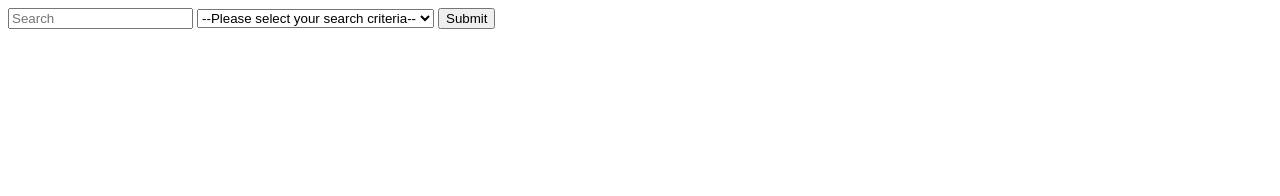
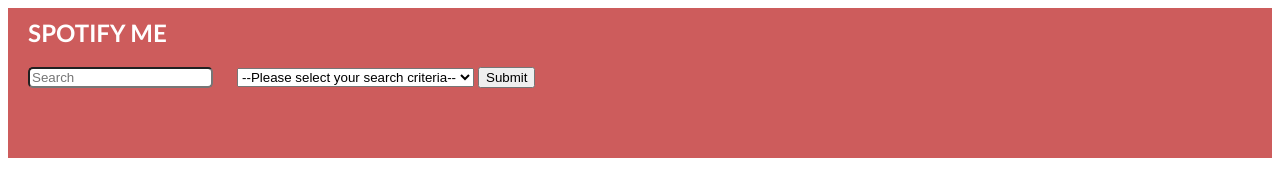
Before and after one commit to jswiss/week5_day1_spotify_me, a plain HTML site: page index.html in a window 1280 px wide. Drawn offline with nearby package versions, Linux system fonts and the light colour scheme.

Commit message:
added a little css, did event listeners in jquery

```diff
--- a/css/styles.css
+++ b/css/styles.css
@@ -0,0 +1,23 @@
+h1 {
+  font-family: Futura, "Trebuchet MS", Arial, sans-serif;
+  font-weight: bold;
+  color: white;
+  font-size: 24px;
+  margin: 10px 0 0 20px;
+}
+
+header {
+  width: 100%;
+  height: 150px;
+  background: indianred;
+  float: left;
+}
+
+input {
+  margin: 20px 0 0 20px;
+  border-radius: 5px;
+}
+
+select {
+  margin-left: 20px;
+}
--- a/index.html
+++ b/index.html
@@ -7,6 +7,7 @@
 </head>
 <body>
   <header>
+    <h1>SPOTIFY ME</h1>
     <input type="text" id="search-music" placeholder="Search">
     <select id="select-search">
       <option value="default">--Please select your search criteria--</option>
--- a/js/jq-spotify.js
+++ b/js/jq-spotify.js
@@ -5,20 +5,28 @@ $(document).ready(function() {
   var inputSearch = $('#search-music');
   var searchSelect = $('#select-search');
   var results = $('#results');
+  var searchInput;
 
   //Event listeners
   // submitButton.on('click', getSpotifyData)
-  inputSearch.on('change', getSearchInput)
-  searchSelect.on('change', getSearchType)
+  inputSearch.on('change', getSearchInput);
+  searchSelect.on('change', getResults);
 
-  function getSearchType(e) {
-    var searchType = $(this).val();
-    console.log(searchType);
+  function getSearchInput() {
+    searchInput = inputSearch.val().toLowerCase();
   }
 
-  function getSearchInput(e) {
-    var searchInput = $(this).val().toLowerCase();
-    console.log(searchInput);
+  function getResults(e) {
+    var searchType = $(this).val();
+    console.log('Search type = ' + searchType);
+
+    $.get('https://api.spotify.com/v1/search?q=' + searchInput + '&type=' + searchType, function(response) {
+      console.log(response[searchType+'s']['items']);
+
+      var
+    });
   }
 
+
+
 });
```
